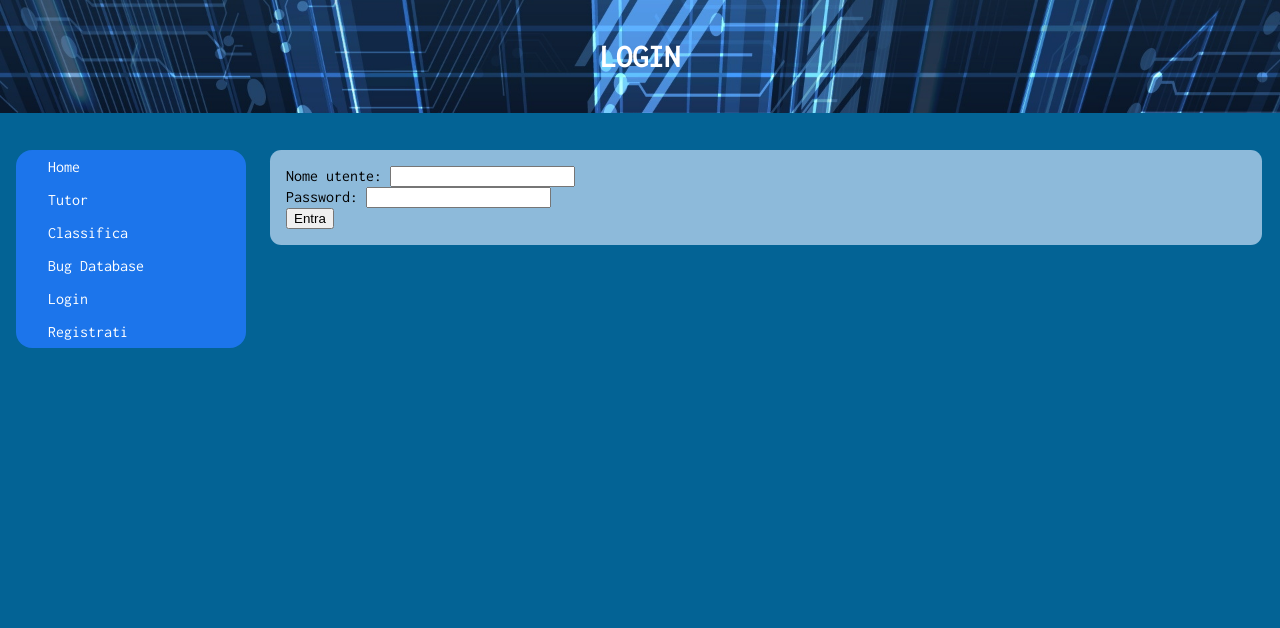
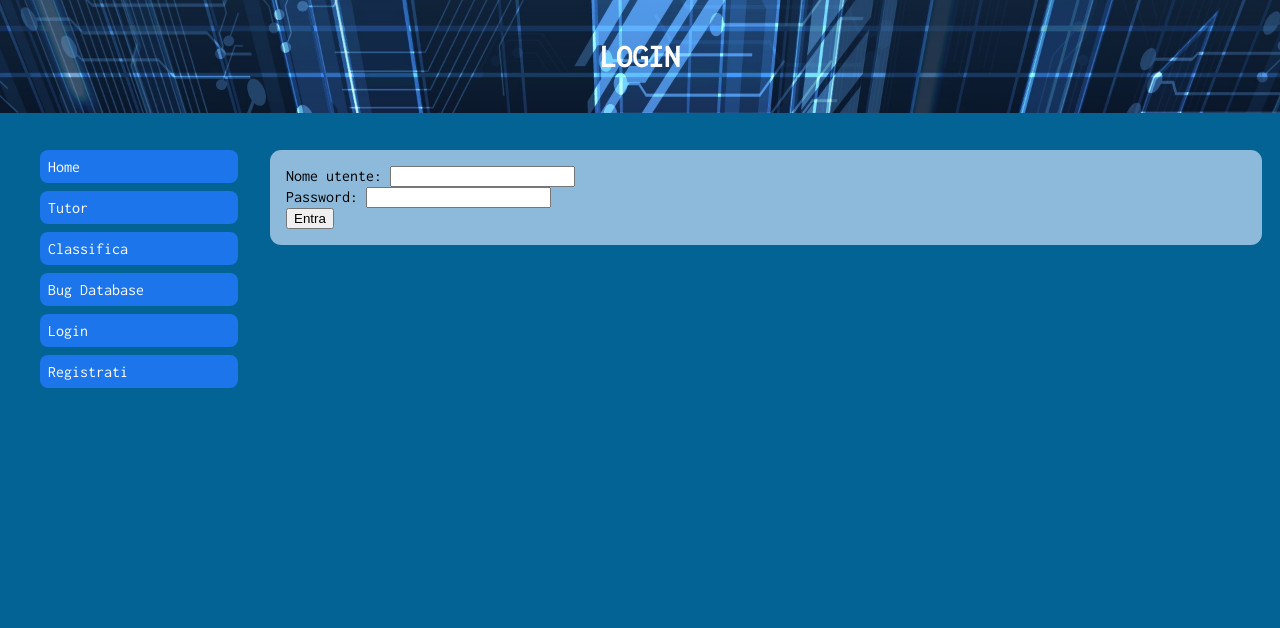
Before and after one commit to eutampieri/sitoOII, a PHP site: page /login.html in a window 1280 px wide. Shown: the top 628 px of the page. Run offline with PHP 8.4, Linux system fonts and the light colour scheme.

Commit message:
Update stile.css
Separato i singoli elementi della ul nella menuBar.

```diff
--- a/res/css/stile.css
+++ b/res/css/stile.css
@@ -30,9 +30,9 @@ h1{
         width: calc(100% - 2em)!important;
         margin-right: 1em;
     }
-    .menuBar{
+    /*.menuBar{
         border-radius: .5em;
-    }
+    }*/
     .menuBar li{
         text-align: center;
         /*background-color: #1C75EB;*/
@@ -65,9 +65,9 @@ h1{
         width:1em;
         display: inline-block;
     }*/
-    .menuBar{
+    /*.menuBar{
         border-radius: 1em;
-    }
+    }*/
     .menuBar li{
         margin-left: 1.5em!important;
     }
@@ -95,10 +95,13 @@ h1{
     display: block;
     color: white;
     padding: .5em;
+    margin: .5em;
+    background-color: #1C75EB;
+    border-radius: 0.5em;
 }
 .menuBar{
     padding: 0;
-    background-color: #1C75EB;
+    /*background-color: #1C75EB;*/
 }
 .noLnk{
     color:inherit;
```
